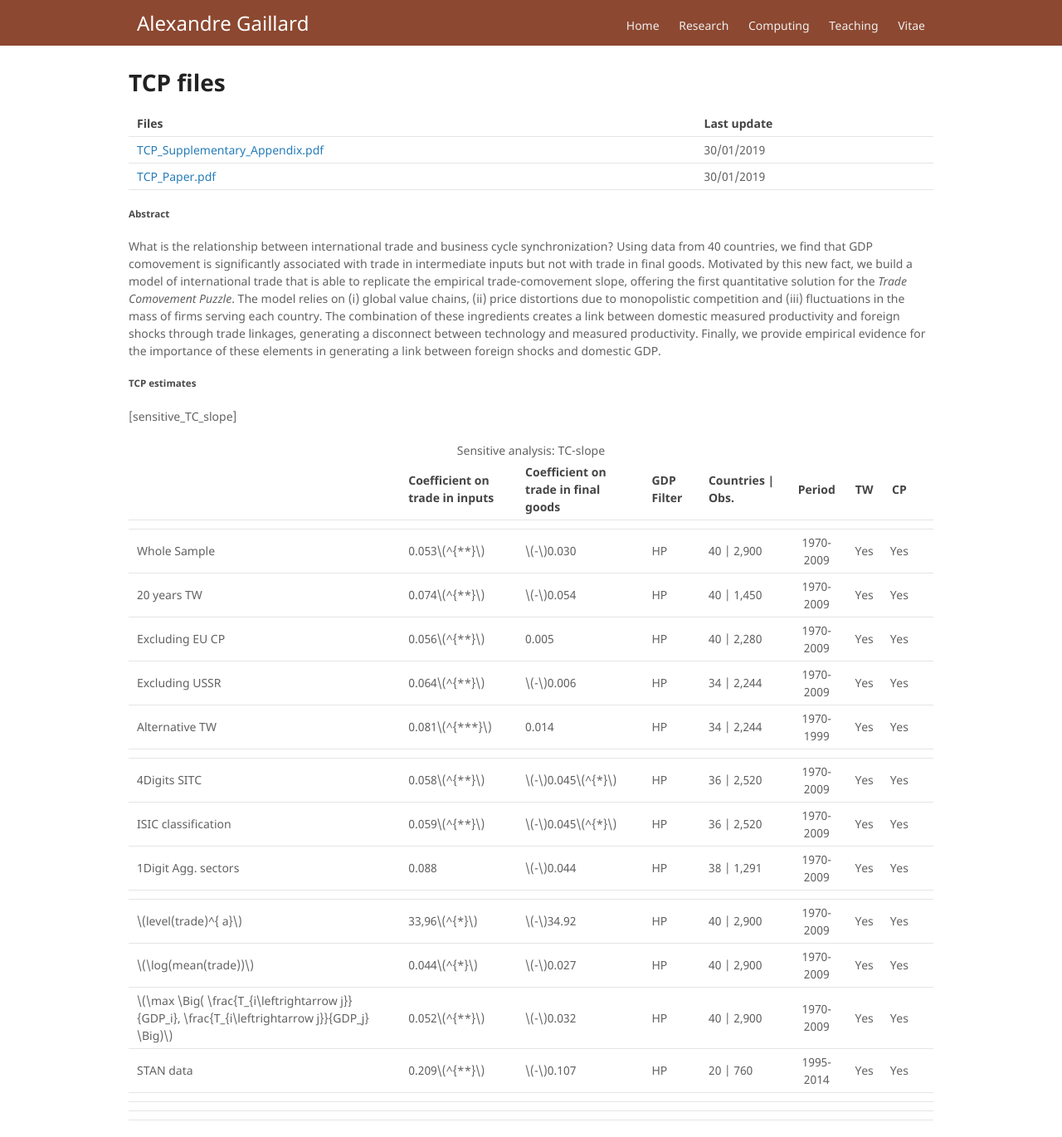
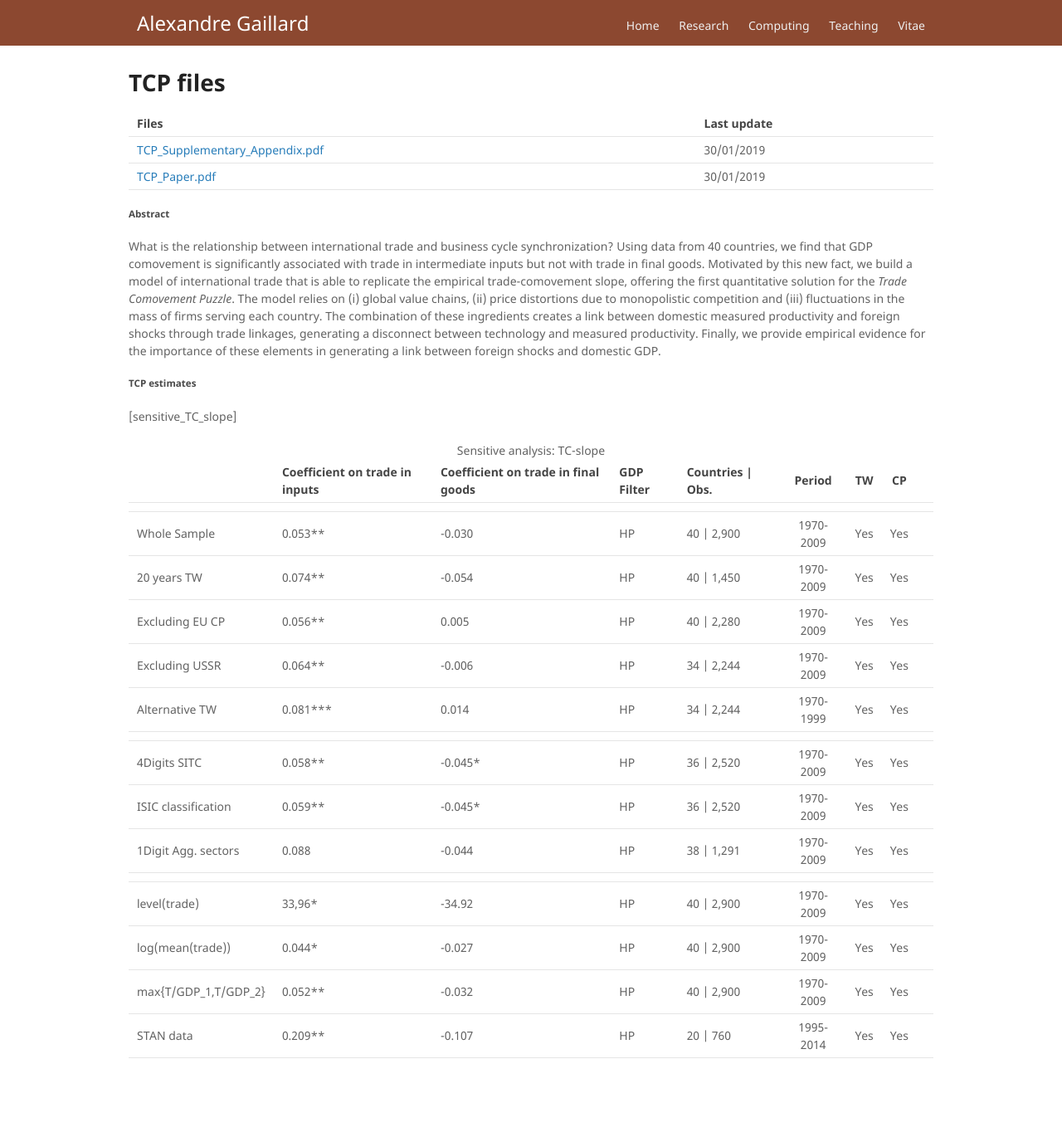
Before and after one commit to AGaillardTSE/AGaillardTSE.github.io, a Jekyll site: the page built from projects/TCP/index.md, in a window 1280 px wide. Shown: the whole page at 83% size. Built offline with Jekyll 4.4.1, drawn with Linux system fonts in a browser that asks for light colours; our own code applies the rules of GitHub Pages for plain Markdown files; after the commit the page ends 1295 px from its top, so only the background shows below that.

Commit message:
Update index.md

```diff
--- a/projects/TCP/index.md
+++ b/projects/TCP/index.md
@@ -47,8 +47,8 @@ label="sensitive_TC_slope">\[sensitive\_TC\_slope\]</span>
 </tr>
 <tr class="even">
 <td style="text-align: left;">Whole Sample</td>
-<td style="text-align: left;">0.053<span class="math inline">\(^{**}\)</span></td>
-<td style="text-align: left;"><span class="math inline">\(-\)</span>0.030</td>
+<td style="text-align: left;">0.053<span class="math inline">**</span></td>
+<td style="text-align: left;"><span class="math inline">-</span>0.030</td>
 <td style="text-align: left;">HP</td>
 <td style="text-align: left;">40 | 2,900</td>
 <td style="text-align: center;">1970-2009</td>
@@ -58,8 +58,8 @@ label="sensitive_TC_slope">\[sensitive\_TC\_slope\]</span>
 </tr>
 <tr class="odd">
 <td style="text-align: left;">20 years TW</td>
-<td style="text-align: left;">0.074<span class="math inline">\(^{**}\)</span></td>
-<td style="text-align: left;"><span class="math inline">\(-\)</span>0.054</td>
+<td style="text-align: left;">0.074<span class="math inline">**</span></td>
+<td style="text-align: left;"><span class="math inline">-</span>0.054</td>
 <td style="text-align: left;">HP</td>
 <td style="text-align: left;">40 | 1,450</td>
 <td style="text-align: center;">1970-2009</td>
@@ -69,7 +69,7 @@ label="sensitive_TC_slope">\[sensitive\_TC\_slope\]</span>
 </tr>
 <tr class="even">
 <td style="text-align: left;">Excluding EU CP</td>
-<td style="text-align: left;">0.056<span class="math inline">\(^{**}\)</span></td>
+<td style="text-align: left;">0.056<span class="math inline">**</span></td>
 <td style="text-align: left;">0.005</td>
 <td style="text-align: left;">HP</td>
 <td style="text-align: left;">40 | 2,280</td>
@@ -80,8 +80,8 @@ label="sensitive_TC_slope">\[sensitive\_TC\_slope\]</span>
 </tr>
 <tr class="odd">
 <td style="text-align: left;">Excluding USSR</td>
-<td style="text-align: left;">0.064<span class="math inline">\(^{**}\)</span></td>
-<td style="text-align: left;"><span class="math inline">\(-\)</span>0.006</td>
+<td style="text-align: left;">0.064<span class="math inline">**</span></td>
+<td style="text-align: left;"><span class="math inline">-</span>0.006</td>
 <td style="text-align: left;">HP</td>
 <td style="text-align: left;">34 | 2,244</td>
 <td style="text-align: center;">1970-2009</td>
@@ -91,7 +91,7 @@ label="sensitive_TC_slope">\[sensitive\_TC\_slope\]</span>
 </tr>
 <tr class="even">
 <td style="text-align: left;">Alternative TW</td>
-<td style="text-align: left;">0.081<span class="math inline">\(^{***}\)</span></td>
+<td style="text-align: left;">0.081<span class="math inline">***</span></td>
 <td style="text-align: left;">0.014</td>
 <td style="text-align: left;">HP</td>
 <td style="text-align: left;">34 | 2,244</td>
@@ -113,8 +113,8 @@ label="sensitive_TC_slope">\[sensitive\_TC\_slope\]</span>
 </tr>
 <tr class="even">
 <td style="text-align: left;">4Digits SITC</td>
-<td style="text-align: left;">0.058<span class="math inline">\(^{**}\)</span></td>
-<td style="text-align: left;"><span class="math inline">\(-\)</span>0.045<span class="math inline">\(^{*}\)</span></td>
+<td style="text-align: left;">0.058<span class="math inline">**</span></td>
+<td style="text-align: left;"><span class="math inline">-</span>0.045<span class="math inline">*</span></td>
 <td style="text-align: left;">HP</td>
 <td style="text-align: left;">36 | 2,520</td>
 <td style="text-align: center;">1970-2009</td>
@@ -124,8 +124,8 @@ label="sensitive_TC_slope">\[sensitive\_TC\_slope\]</span>
 </tr>
 <tr class="odd">
 <td style="text-align: left;">ISIC classification</td>
-<td style="text-align: left;">0.059<span class="math inline">\(^{**}\)</span></td>
-<td style="text-align: left;"><span class="math inline">\(-\)</span>0.045<span class="math inline">\(^{*}\)</span></td>
+<td style="text-align: left;">0.059<span class="math inline">**</span></td>
+<td style="text-align: left;"><span class="math inline">-</span>0.045<span class="math inline">*</span></td>
 <td style="text-align: left;">HP</td>
 <td style="text-align: left;">36 | 2,520</td>
 <td style="text-align: center;">1970-2009</td>
@@ -136,7 +136,7 @@ label="sensitive_TC_slope">\[sensitive\_TC\_slope\]</span>
 <tr class="even">
 <td style="text-align: left;">1Digit Agg. sectors</td>
 <td style="text-align: left;">0.088</td>
-<td style="text-align: left;"><span class="math inline">\(-\)</span>0.044</td>
+<td style="text-align: left;"><span class="math inline">-</span>0.044</td>
 <td style="text-align: left;">HP</td>
 <td style="text-align: left;">38 | 1,291</td>
 <td style="text-align: center;">1970-2009</td>
@@ -156,9 +156,9 @@ label="sensitive_TC_slope">\[sensitive\_TC\_slope\]</span>
 <td style="text-align: center;"></td>
 </tr>
 <tr class="even">
-<td style="text-align: left;"><span class="math inline">\(level(trade)^{ a}\)</span></td>
-<td style="text-align: left;">33,96<span class="math inline">\(^{*}\)</span></td>
-<td style="text-align: left;"><span class="math inline">\(-\)</span>34.92</td>
+<td style="text-align: left;"><span class="math inline">level(trade)</span></td>
+<td style="text-align: left;">33,96<span class="math inline">*</span></td>
+<td style="text-align: left;"><span class="math inline">-</span>34.92</td>
 <td style="text-align: left;">HP</td>
 <td style="text-align: left;">40 | 2,900</td>
 <td style="text-align: center;">1970-2009</td>
@@ -167,9 +167,9 @@ label="sensitive_TC_slope">\[sensitive\_TC\_slope\]</span>
 <td style="text-align: center;"></td>
 </tr>
 <tr class="odd">
-<td style="text-align: left;"><span class="math inline">\(\log(mean(trade))\)</span></td>
-<td style="text-align: left;">0.044<span class="math inline">\(^{*}\)</span></td>
-<td style="text-align: left;"><span class="math inline">\(-\)</span>0.027</td>
+<td style="text-align: left;"><span class="math inline">log(mean(trade))</span></td>
+<td style="text-align: left;">0.044<span class="math inline">*</span></td>
+<td style="text-align: left;"><span class="math inline">-</span>0.027</td>
 <td style="text-align: left;">HP</td>
 <td style="text-align: left;">40 | 2,900</td>
 <td style="text-align: center;">1970-2009</td>
@@ -178,9 +178,9 @@ label="sensitive_TC_slope">\[sensitive\_TC\_slope\]</span>
 <td style="text-align: center;"></td>
 </tr>
 <tr class="even">
-<td style="text-align: left;"><span class="math inline">\(\max \Big( \frac{T_{i\leftrightarrow j}}{GDP_i}, \frac{T_{i\leftrightarrow j}}{GDP_j} \Big)\)</span></td>
-<td style="text-align: left;">0.052<span class="math inline">\(^{**}\)</span></td>
-<td style="text-align: left;"><span class="math inline">\(-\)</span>0.032</td>
+<td style="text-align: left;"><span class="math inline">max{T/GDP_1,T/GDP_2}</span></td>
+<td style="text-align: left;">0.052<span class="math inline">**</span></td>
+<td style="text-align: left;"><span class="math inline">-</span>0.032</td>
 <td style="text-align: left;">HP</td>
 <td style="text-align: left;">40 | 2,900</td>
 <td style="text-align: center;">1970-2009</td>
@@ -190,8 +190,8 @@ label="sensitive_TC_slope">\[sensitive\_TC\_slope\]</span>
 </tr>
 <tr class="odd">
 <td style="text-align: left;">STAN data</td>
-<td style="text-align: left;">0.209<span class="math inline">\(^{**}\)</span></td>
-<td style="text-align: left;"><span class="math inline">\(-\)</span>0.107</td>
+<td style="text-align: left;">0.209<span class="math inline">**</span></td>
+<td style="text-align: left;"><span class="math inline">-</span>0.107</td>
 <td style="text-align: left;">HP</td>
 <td style="text-align: left;">20 | 760</td>
 <td style="text-align: center;">1995-2014</td>
@@ -199,38 +199,5 @@ label="sensitive_TC_slope">\[sensitive\_TC\_slope\]</span>
 <td style="text-align: center;">Yes</td>
 <td style="text-align: center;"></td>
 </tr>
-<tr class="even">
-<td style="text-align: left;"></td>
-<td style="text-align: left;"></td>
-<td style="text-align: left;"></td>
-<td style="text-align: left;"></td>
-<td style="text-align: left;"></td>
-<td style="text-align: center;"></td>
-<td style="text-align: center;"></td>
-<td style="text-align: center;"></td>
-<td style="text-align: center;"></td>
-</tr>
-<tr class="odd">
-<td style="text-align: left;"></td>
-<td style="text-align: left;"></td>
-<td style="text-align: left;"></td>
-<td style="text-align: left;"></td>
-<td style="text-align: left;"></td>
-<td style="text-align: center;"></td>
-<td style="text-align: center;"></td>
-<td style="text-align: center;"></td>
-<td style="text-align: center;"></td>
-</tr>
-<tr class="even">
-<td style="text-align: left;"></td>
-<td style="text-align: left;"></td>
-<td style="text-align: left;"></td>
-<td style="text-align: left;"></td>
-<td style="text-align: left;"></td>
-<td style="text-align: center;"></td>
-<td style="text-align: center;"></td>
-<td style="text-align: center;"></td>
-<td style="text-align: center;"></td>
-</tr>
 </tbody>
 </table>
```
